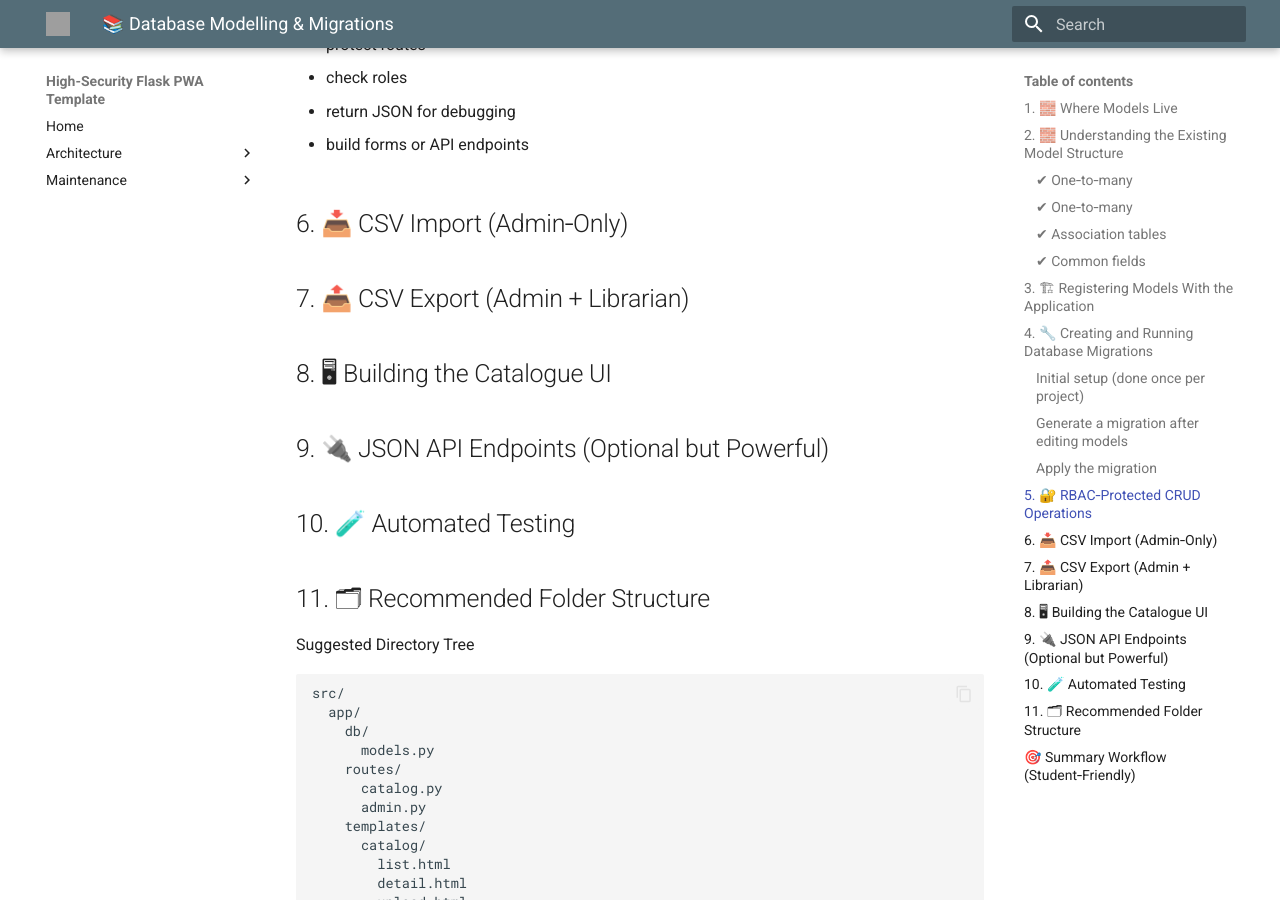
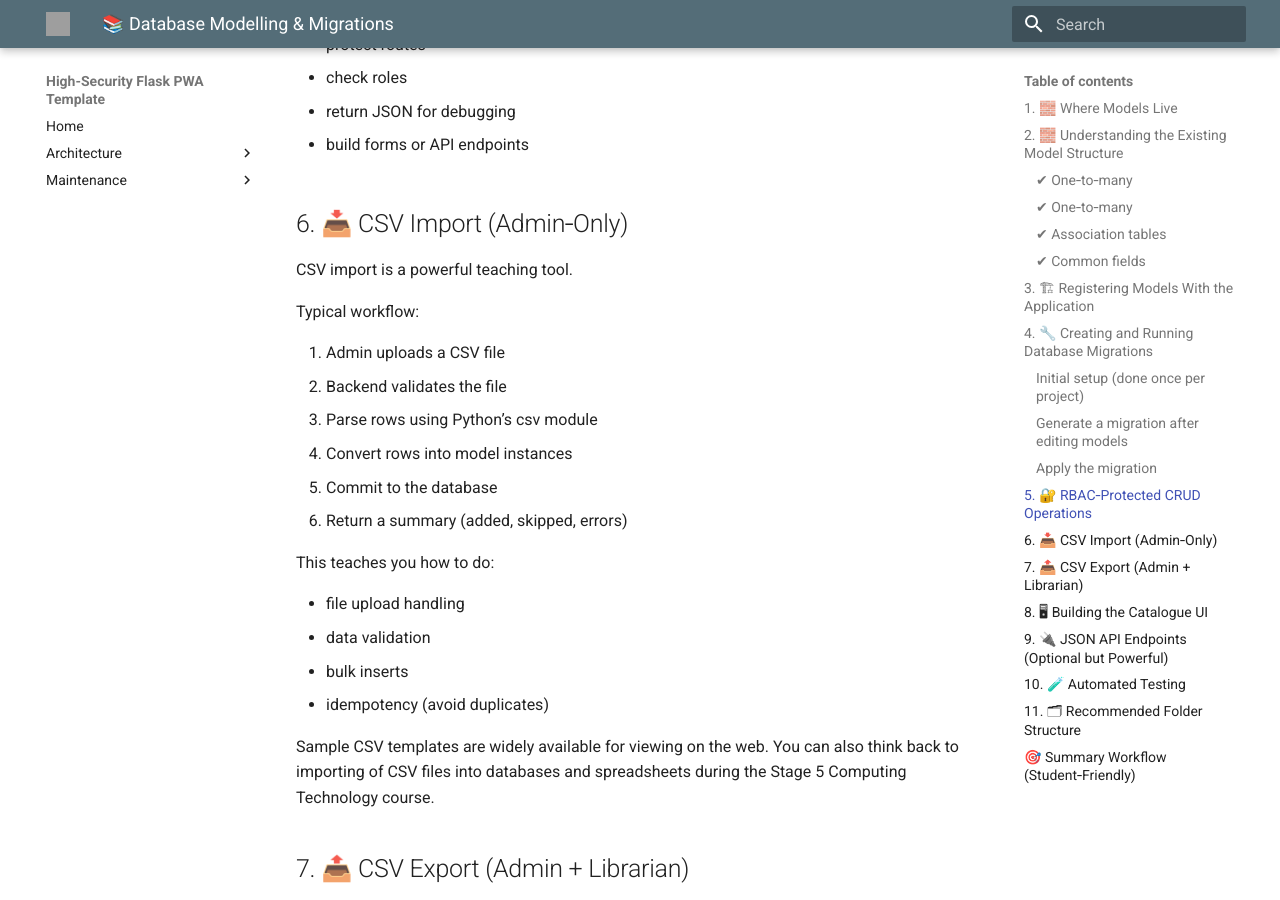
Before and after one commit to detnsw-sydtech/High-Security-Flask-PWA-Repo-Template, an MkDocs documentation site: the page built from docs/project/db_modelling.md, in a window 1280 px wide and 900 px high, scrolled down 3250 px. Built offline with MkDocs 1.6.1 and Material for MkDocs 9.7.7, drawn with Linux system fonts in a browser that asks for light colours; grey boxes are pictures that could not be loaded.

Commit message:
Update db_modelling.md

```diff
--- a/docs/project/db_modelling.md
+++ b/docs/project/db_modelling.md
@@ -132,7 +132,26 @@ This will teach you how to:
 
 ## 6. 📥 CSV Import (Admin‑Only)
 
+CSV import is a powerful teaching tool.
 
+Typical workflow:
+
+1. Admin uploads a CSV file
+2. Backend validates the file
+3. Parse rows using Python’s csv module
+4. Convert rows into model instances
+5. Commit to the database
+6. Return a summary (added, skipped, errors)
+
+This teaches you how to do:
+
+- file upload handling
+- data validation
+- bulk inserts
+- idempotency (avoid duplicates)
+
+Sample CSV templates are widely available for viewing on the web.
+You can also think back to importing of CSV files into databases and spreadsheets during the Stage 5 Computing Technology course.
 
 ## 7. 📤 CSV Export (Admin + Librarian)
 
```
